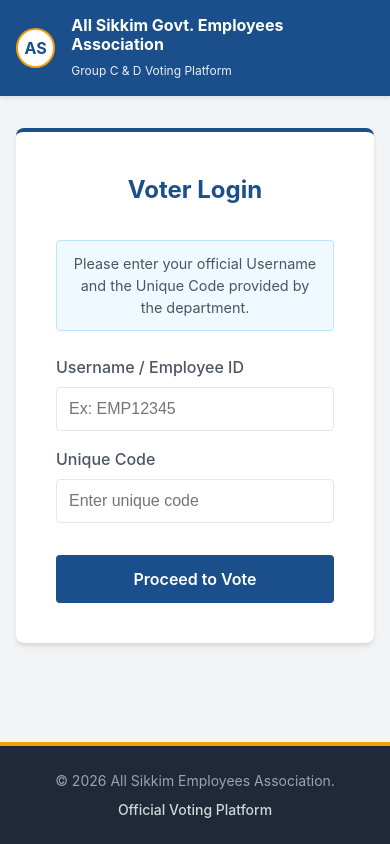
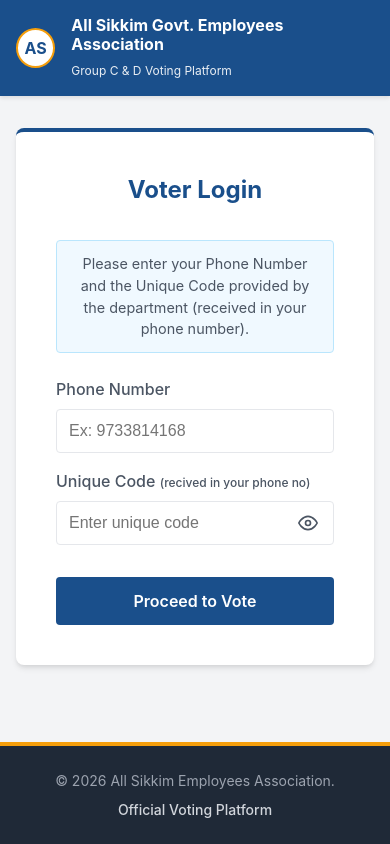
Before and after one commit to Waglogy/All-Sikiim-Employees-Assocation-voting-frontend-, a Next.js app: page / in a window 390 px wide. Built offline with nearby package versions, Linux system fonts and the light colour scheme.

Commit message:
feat: Update voting and login components for improved user experience and styling. Changed modal message in VotingPage and modified LoginForm to accept phone number with a password visibility toggle.

```diff
--- a/src/app/voting/page.tsx
+++ b/src/app/voting/page.tsx
@@ -68,7 +68,7 @@ export default function VotingPage() {
             <Modal
                 isOpen={isModalOpen}
                 title="Confirm Submission"
-                message="Are you sure you want to submit your vote? Detailed summary will be shown next."
+                message="Are you sure you want to submit your vote? Once your vote is recorded, you are not allowed to vote again."
                 onConfirm={handleConfirmVote}
                 onCancel={() => setIsModalOpen(false)}
             />
--- a/src/components/LoginForm.module.css
+++ b/src/components/LoginForm.module.css
@@ -33,3 +33,33 @@
     font-size: 1rem;
     margin-top: 1rem;
 }
+
+.passwordContainer {
+    position: relative;
+    display: flex;
+    align-items: center;
+}
+
+.eyeButton {
+    position: absolute;
+    right: 12px;
+    background: none;
+    border: none;
+    cursor: pointer;
+    padding: 4px;
+    display: flex;
+    align-items: center;
+    justify-content: center;
+    color: var(--text-secondary);
+    transition: color 0.2s;
+}
+
+.eyeButton:hover {
+    color: var(--primary-color);
+}
+
+.eyeButton:focus {
+    outline: 2px solid var(--primary-color);
+    outline-offset: 2px;
+    border-radius: 4px;
+}
--- a/src/components/LoginForm.tsx
+++ b/src/components/LoginForm.tsx
@@ -5,13 +5,14 @@ import { useRouter } from 'next/navigation';
 import styles from './LoginForm.module.css';
 
 export default function LoginForm() {
-    const [username, setUsername] = useState('');
+    const [phoneNumber, setPhoneNumber] = useState('');
     const [uniqueCode, setUniqueCode] = useState('');
+    const [showPassword, setShowPassword] = useState(false);
     const router = useRouter();
 
     const handleSubmit = (e: React.FormEvent) => {
         e.preventDefault();
-        if (username.trim() && uniqueCode.trim()) {
+        if (phoneNumber.trim() && uniqueCode.trim()) {
             // In a real app, validate with backend here
             router.push('/voting');
         } else {
@@ -23,32 +24,54 @@ export default function LoginForm() {
         <div className={styles.card}>
             <h2 className={styles.title}>Voter Login</h2>
             <div className={styles.instructions}>
-                Please enter your official Username and the Unique Code provided by the department.
+                Please enter your Phone Number and the Unique Code provided by the department (received in your phone number).
             </div>
             <form onSubmit={handleSubmit}>
                 <div className="form-group">
-                    <label htmlFor="username" className="form-label">Username / Employee ID</label>
+                    <label htmlFor="phoneNumber" className="form-label">Phone Number</label>
                     <input
-                        id="username"
+                        id="phoneNumber"
                         type="text"
                         className="form-input"
-                        value={username}
-                        onChange={(e) => setUsername(e.target.value)}
-                        placeholder="Ex: EMP12345"
+                        value={phoneNumber}
+                        onChange={(e) => setPhoneNumber(e.target.value)}
+                        placeholder="Ex: 9733814168"
                         required
                     />
                 </div>
                 <div className="form-group">
-                    <label htmlFor="code" className="form-label">Unique Code</label>
+                    <label htmlFor="code" className="form-label">
+                        Unique Code <span style={{ fontSize: '0.75rem', color: 'var(--text-secondary)' }}>(recived in your phone no)</span>
+                    </label>
+                    <div className={styles.passwordContainer}>
                         <input
                             id="code"
-                        type="password"
+                            type={showPassword ? 'text' : 'password'}
                             className="form-input"
                             value={uniqueCode}
                             onChange={(e) => setUniqueCode(e.target.value)}
                             placeholder="Enter unique code"
                             required
                         />
+                        <button
+                            type="button"
+                            className={styles.eyeButton}
+                            onClick={() => setShowPassword(!showPassword)}
+                            aria-label={showPassword ? 'Hide password' : 'Show password'}
+                        >
+                            {showPassword ? (
+                                <svg width="20" height="20" viewBox="0 0 24 24" fill="none" stroke="currentColor" strokeWidth="2" strokeLinecap="round" strokeLinejoin="round">
+                                    <path d="M17.94 17.94A10.07 10.07 0 0 1 12 20c-7 0-11-8-11-8a18.45 18.45 0 0 1 5.06-5.94M9.9 4.24A9.12 9.12 0 0 1 12 4c7 0 11 8 11 8a18.5 18.5 0 0 1-2.16 3.19m-6.72-1.07a3 3 0 1 1-4.24-4.24"></path>
+                                    <line x1="1" y1="1" x2="23" y2="23"></line>
+                                </svg>
+                            ) : (
+                                <svg width="20" height="20" viewBox="0 0 24 24" fill="none" stroke="currentColor" strokeWidth="2" strokeLinecap="round" strokeLinejoin="round">
+                                    <path d="M1 12s4-8 11-8 11 8 11 8-4 8-11 8-11-8-11-8z"></path>
+                                    <circle cx="12" cy="12" r="3"></circle>
+                                </svg>
+                            )}
+                        </button>
+                    </div>
                 </div>
                 <button type="submit" className={`primary-btn ${styles.submitBtn}`}>
                     Proceed to Vote
```
Lines whose indentation alone changed are shown as unchanged.
